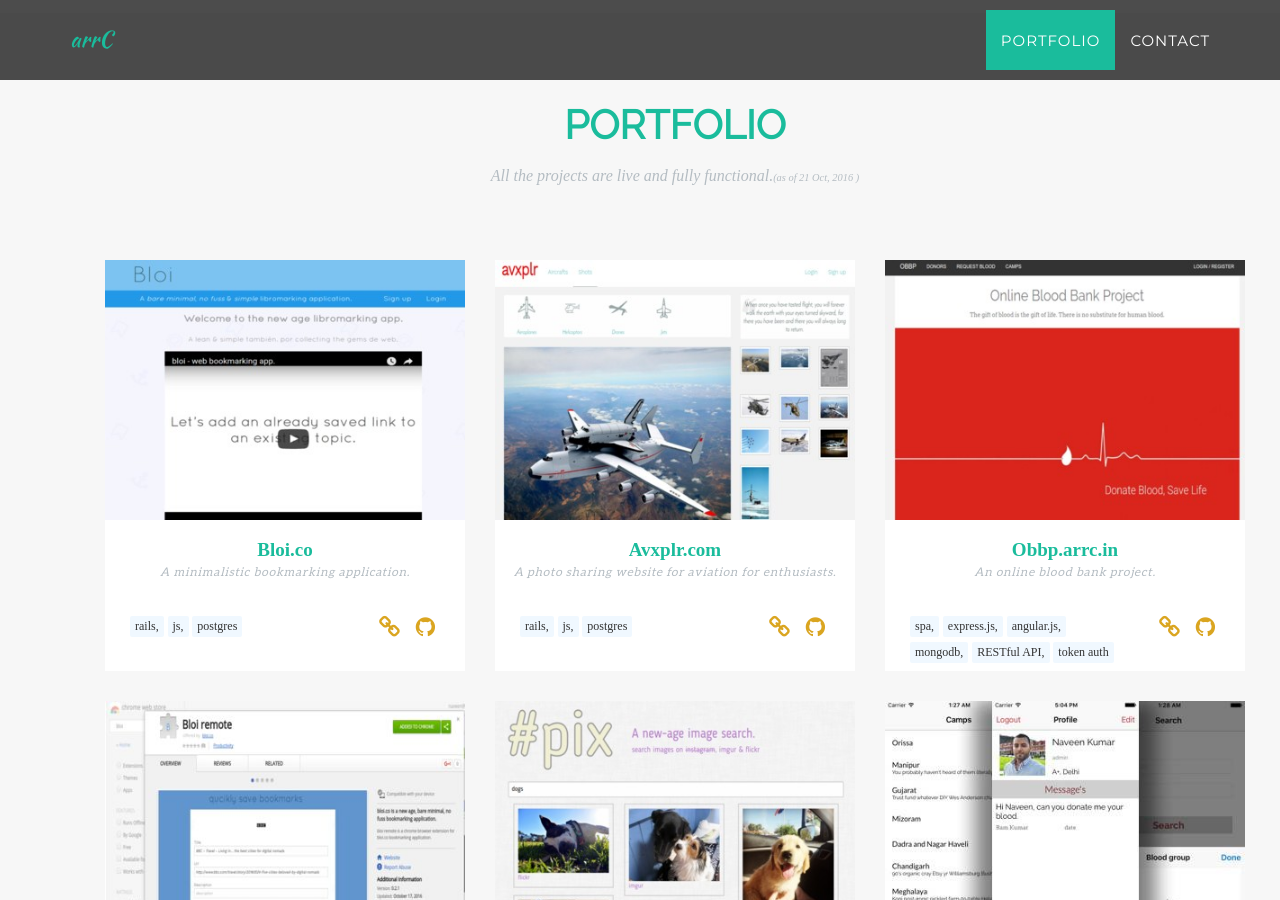
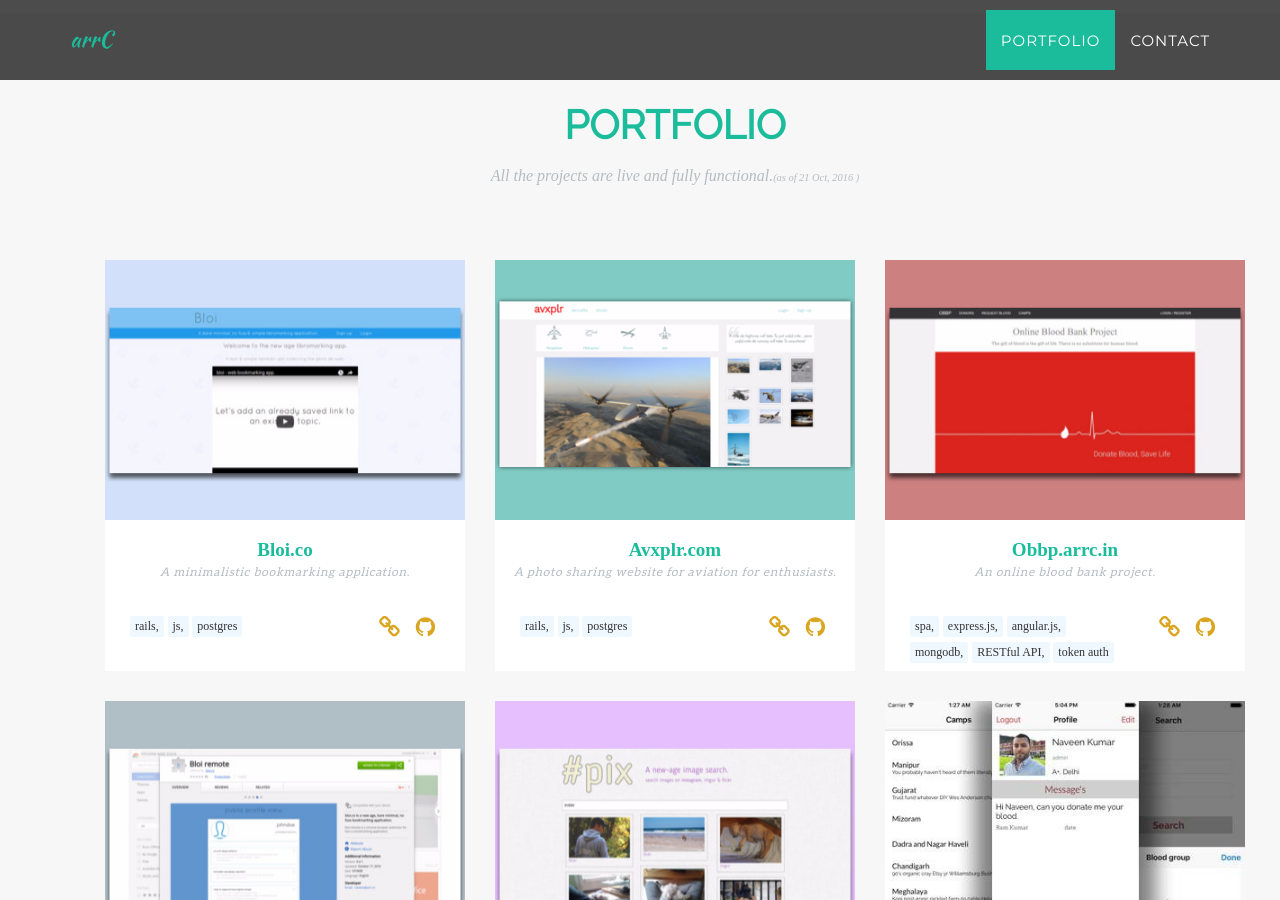
Before and after one commit to arrc/arrc.github.io, a Jekyll site: the page built from index.html, in a window 1280 px wide and 900 px high, scrolled down 2152 px. Built offline with Jekyll 4.4.1, drawn with Linux system fonts in a browser that asks for light colours; some web fonts are replaced.

Commit message:
added improved thumbnails.

```diff
--- a/_data/portfolio.yml
+++ b/_data/portfolio.yml
@@ -9,7 +9,7 @@
   github: http://github.com/arrc/bloi.co
   youtube: https://www.youtube.com/embed/PDBa4tQaFsc
   tags: [rails, js, postgres]
-  thumbnail: img/thumbs/bloi-thumb.jpg
+  thumbnail: img/thumbs/bloi_thumb.jpg
   animation_attritube: flip-up
   tech:
     - Ruby on Rails 5
@@ -50,7 +50,7 @@
   github: http://github.com/arrc/avxplr
   youtube: https://www.youtube.com/embed/B9z-yvEd9PE
   tags: [rails, js, postgres]
-  thumbnail: img/thumbs/avxplr-thumb.jpg
+  thumbnail: img/thumbs/avxplr_thumb.png
   animation_attritube: zoom-out-down
   tech:
     - Ruby on Rails 5
@@ -121,7 +121,7 @@
   github: http://github.com/arrc/obbp
   youtube: https://www.youtube.com/embed/VGGL59qLj1A
   tags: [spa, express.js, angular.js, mongodb, RESTful API, token auth]
-  thumbnail: img/thumbs/obbp-thumb.jpg
+  thumbnail: img/thumbs/obbp_thumb.jpg
   animation_attritube: flip-up
   tech:
     - Express.js
@@ -187,7 +187,7 @@
   github: http://github.com/arrc/bloi-remote
   youtube: https://www.youtube.com/embed/4KSlB-eA3u4
   tags: [js, google chrome api]
-  thumbnail: img/thumbs/bloi-remote.jpg
+  thumbnail: img/thumbs/bloi_remote_thumb.jpg
   animation_attritube: flip-up
   animation_offset: 100
   tech:
@@ -208,7 +208,7 @@
   github: http://github.com/arrc/hashpix
   youtube: https://www.youtube.com/embed/HuwEpILMs90
   tags: [express.js, lodash, angular.js, 3rd party API]
-  thumbnail: img/thumbs/hashpix-thumb.jpg
+  thumbnail: img/thumbs/hashpix_thumb.jpg
   animation_attritube: fade-down-right
   animation_offset: 100
   tech:
```
Also changed, not shown: img/thumbs/avxplr_thumb.jpg (added), img/thumbs/avxplr_thumb.png (added), img/thumbs/bloi_remote_thumb.jpg (added), img/thumbs/bloi_thumb.jpg (added), img/thumbs/hashpix_thumb.jpg (added), img/thumbs/obbp_thumb.jpg (added).
